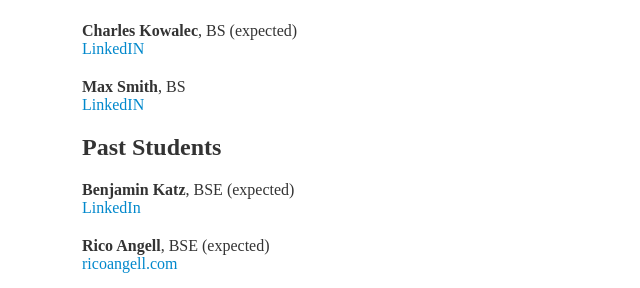
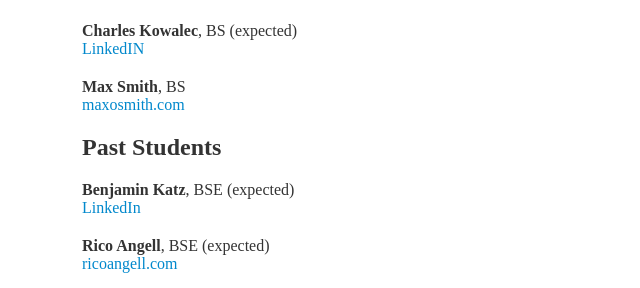
Before and after one commit to awdeorio/andrewdeorio.com, a Jekyll site: the page built from students/index.html, in a window 1280 px wide. Shown: the part 228-516 px from the top of the page, without its empty margins (283-923 px from the left). Built offline with Jekyll 4.4.1, drawn with Linux system fonts in a browser that asks for light colours; nearby versions of some CDN libraries.

Commit message:
Added Max Smith's web URL

```diff
--- a/students/index.html
+++ b/students/index.html
@@ -23,8 +23,8 @@ LinkedIN
 
 <div class="content">
 <b>Max Smith</b>, BS<br>
-<a href="https://www.linkedin.com/in/max-smith-40502392/" target="_blank">
-LinkedIN
+<a href="http://maxosmith.com/" target="_blank">
+maxosmith.com
 </a><br>
 </div>
 
```
